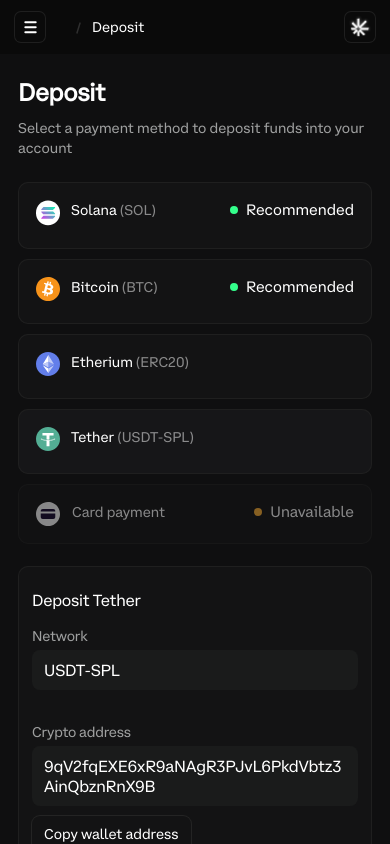
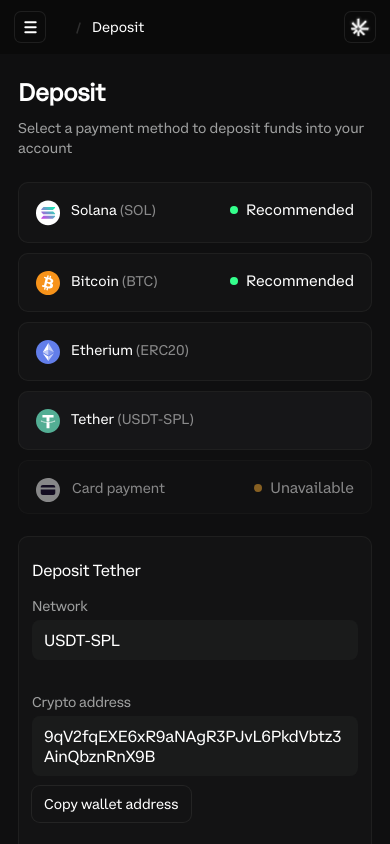
Before and after one commit to kylemaurick18/nebula-dev, a Next.js app: page /deposit in a window 390 px wide. Built offline with nearby package versions, Linux system fonts and the light colour scheme; no server answers; sample sign-in values are in the browser's storage.

Commit message:
Add padding to payment option styling in globals.css for improved layout consistency.

```diff
--- a/src/app/globals.css
+++ b/src/app/globals.css
@@ -1516,6 +1516,7 @@ body {
 
   .payment-option {
     margin-bottom: 10px;
+    padding: 18px 18px 12px 18px;
   }
 
   .text-l {
```
